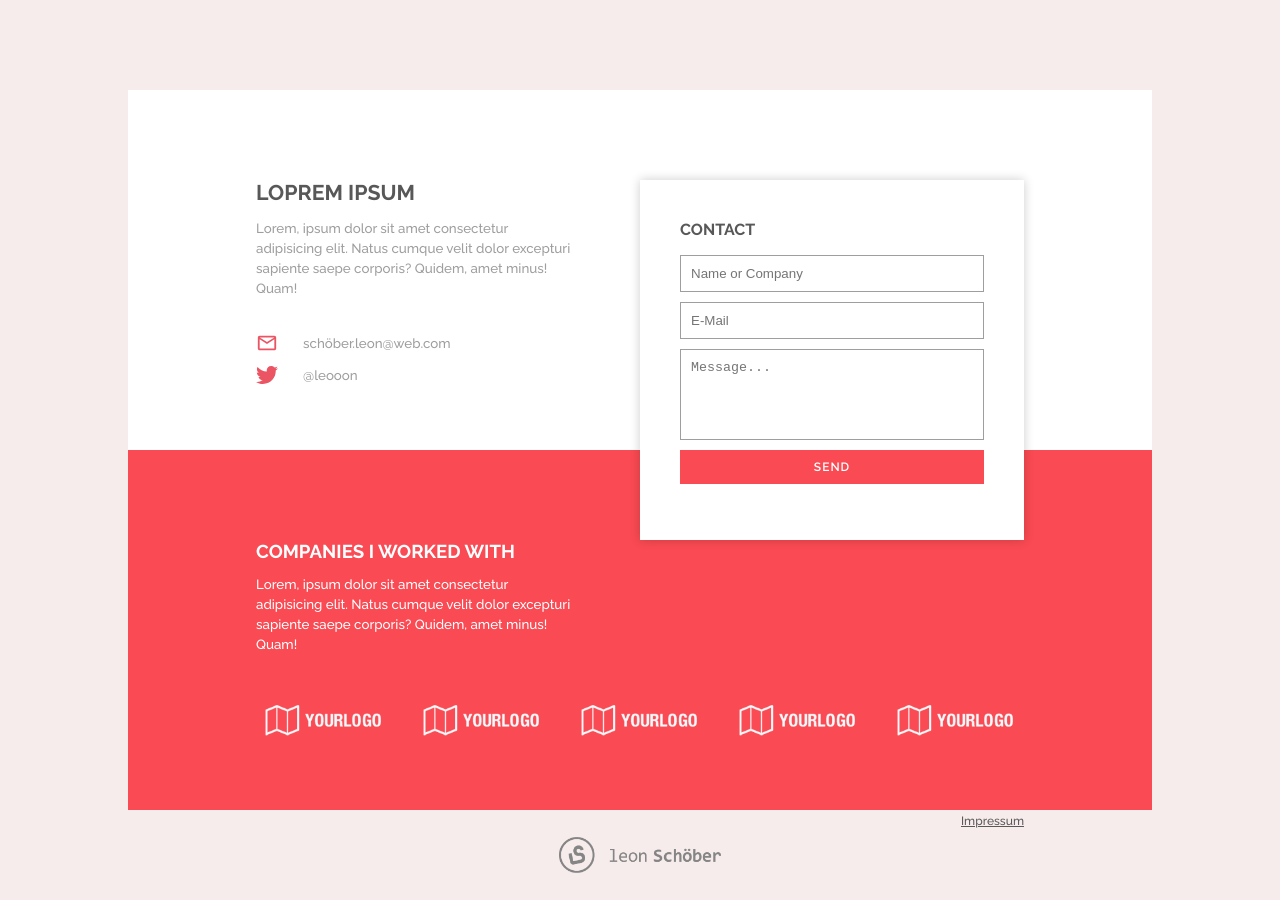
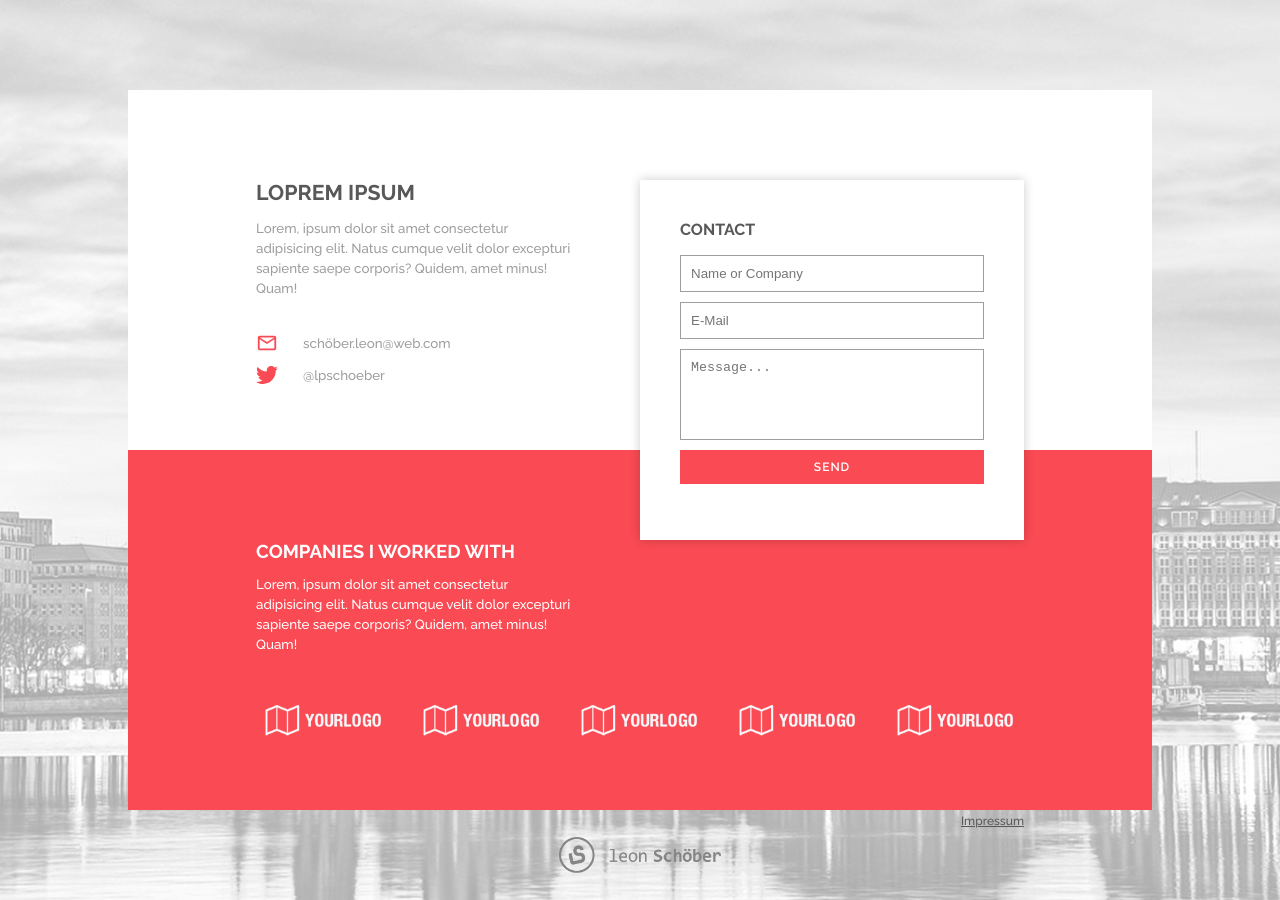
Before and after one commit to DevLeoko/FirstContact, a Jekyll site: the page built from index.html, in a window 1280 px wide. Built offline with Jekyll 4.4.1, drawn with Linux system fonts in a browser that asks for light colours.

Commit message:
Enhanced responsivity & contact actions

```diff
--- a/_config.yml
+++ b/_config.yml
@@ -1,4 +1,4 @@
 url: "https://devleoko.github.io/FirstContact"
-primaryColor: "#eb5463"
+primaryColor: "#fa4a53"
 title: "Leon Schöber - Designer"
 legalNotice: "Impressum"
--- a/_data/intro.yml
+++ b/_data/intro.yml
@@ -1,5 +1,8 @@
 mail: "schöber.leon@web.com"
-twitter: "@leooon"
+mailAction:
+  subject: "Hey Leon!"
+  body: "Greetings,"
+twitter: "lpschoeber"
 info:
   title: "Loprem ipsum"
   text:
--- a/assets/css/main.scss
+++ b/assets/css/main.scss
@@ -22,9 +22,8 @@
   background-position: center;
 
   animation: 10s ease-in-out 0s infinite background-animation;
-  // animation-play-state: running;
 
-  @media screen and (max-width: 600px) {
+  @media screen and (max-width: 600px), (max-height: 500px) {
     animation: none;
     background-color: $primaryColor;
   }
@@ -59,7 +58,7 @@
   height: 4vh;
   margin: 0 auto;
   display: block;
-  @media screen and (max-width: 600px) {
+  @media screen and (max-width: 600px), (max-height: 500px) {
     padding: 20px;
     filter: brightness(2);
   }
@@ -70,14 +69,14 @@
   height: 3vh;
   width: 60vw;
   text-align: right;
-  @media screen and (max-width: 600px) {
+  @media screen and (max-width: 600px), (max-height: 500px) {
     width: 80vw;
   }
 
   a {
     font-size: 9pt;
     color: $grey;
-    @media screen and (max-width: 600px) {
+    @media screen and (max-width: 600px), (max-height: 500px) {
       color: #fff;
     }
   }
@@ -108,7 +107,7 @@
     grid-template: 0.2fr repeat(14, 1fr) 0.2fr / 0.2fr repeat(14, 1fr) 0.2fr;
   }
 
-  @media screen and (max-width: 600px) {
+  @media screen and (max-width: 600px), (max-height: 500px) {
     display: block;
     height: unset;
     margin: 0;
@@ -122,7 +121,7 @@
     grid-column: 9/15;
     grid-row: 3/11;
 
-    @media screen and (max-width: 600px) {
+    @media screen and (max-width: 600px), (max-height: 500px) {
       display: none;
     }
   }
@@ -131,7 +130,7 @@
     grid-column: 9/15;
     grid-row: 3/9;
 
-    @media screen and (max-width: 600px) {
+    @media screen and (max-width: 600px), (max-height: 500px) {
       display: none;
     }
 
@@ -190,7 +189,7 @@
     grid-column: 9/15;
     grid-row: 9/11;
 
-    @media screen and (max-width: 600px) {
+    @media screen and (max-width: 600px), (max-height: 500px) {
       display: none;
     }
 
@@ -202,7 +201,7 @@
     grid-column: 1/17;
     grid-row: 9/17;
 
-    @media screen and (max-width: 600px) {
+    @media screen and (max-width: 600px), (max-height: 500px) {
       display: none;
     }
 
@@ -213,7 +212,7 @@
     grid-column: 3/8;
     grid-row: 3/8;
 
-    @media screen and (max-width: 600px) {
+    @media screen and (max-width: 600px), (max-height: 500px) {
       padding: 10vh 8vw;
       background-color: #fff;
       box-shadow: $boxShadowStrong;
@@ -243,6 +242,7 @@
       margin-bottom: 10px;
       display: flex;
       align-items: center;
+      text-decoration: none;
 
       img {
         height: 22px;
@@ -265,7 +265,7 @@
       grid-row: 12/16;
     }
 
-    @media screen and (max-width: 600px) {
+    @media screen and (max-width: 600px), (max-height: 500px) {
       padding: 10vh 8vw 3vh;
       background-color: $primaryColor;
     }
@@ -298,7 +298,7 @@
       height: 50%;
     }
 
-    @media screen and (max-width: 600px) {
+    @media screen and (max-width: 600px), (max-height: 500px) {
       flex-wrap: wrap;
       justify-content: space-around;
 
@@ -320,6 +320,13 @@
 
     box-shadow: 0px -5px 10px rgba(0, 0, 0, 0.2), 0px 5px 1px $primaryColor;
 
+    @media screen and (max-width: 600px), (max-height: 500px) {
+      box-shadow: $boxShadow;
+      padding: 5px;
+      margin-top: 10px;
+      margin-bottom: 30px;
+    }
+
     img {
       height: 24px;
       margin-right: 6px;
@@ -338,7 +345,7 @@
 
   #mobileContact {
     display: none;
-    @media screen and (max-width: 600px) {
+    @media screen and (max-width: 600px), (max-height: 500px) {
       display: block;
       background-color: #fff;
       box-shadow: $boxShadowStrong;
@@ -353,19 +360,19 @@
 }
 
 @keyframes background-animation {
-  // 0% {
-  //   background-image: url("{{site.url}}/assets/images/backgrounds/1.png");
-  // }
-  // 40% {
-  //   background-image: url("{{site.url}}/assets/images/backgrounds/1.png");
-  // }
-  // 50% {
-  //   background-image: url("{{site.url}}/assets/images/backgrounds/2.png");
-  // }
-  // 90% {
-  //   background-image: url("{{site.url}}/assets/images/backgrounds/2.png");
-  // }
-  // 100% {
-  //   background-image: url("{{site.url}}/assets/images/backgrounds/1.png");
-  // }
+  0% {
+    background-image: url("{{site.url}}/assets/images/backgrounds/1.png");
+  }
+  40% {
+    background-image: url("{{site.url}}/assets/images/backgrounds/1.png");
+  }
+  50% {
+    background-image: url("{{site.url}}/assets/images/backgrounds/2.png");
+  }
+  90% {
+    background-image: url("{{site.url}}/assets/images/backgrounds/2.png");
+  }
+  100% {
+    background-image: url("{{site.url}}/assets/images/backgrounds/1.png");
+  }
 }
--- a/index.html
+++ b/index.html
@@ -17,16 +17,17 @@
   <h1>{{site.data.intro.info.title}}</h1>
   <p>{{site.data.intro.info.text}}</p>
   <br>
-  <div class="mailInfo">
+  <a href="mailto:{{site.data.intro.mail}}?subject={{site.data.intro.mailAction.subject}}&body={{site.data.intro.mailAction.body}}"
+    target="_blank" class="mailInfo">
     <img src="{{site.url}}/assets/icons/mail_outline-18dp.svg">
-    <div class="text">{{site.data.intro.mail}}</span>
+    <div class="text">{{site.data.intro.mail}}
     </div>
-  </div>
-  <div class="twitterInfo">
+  </a>
+  <a href="http://twitter.com/{{site.data.intro.twitter}}" target="_blank" class="twitterInfo">
     <img src="{{site.url}}/assets/icons/twitter24.svg">
-    <div class="text">{{site.data.intro.twitter}}</span>
+    <div class="text">@{{site.data.intro.twitter}}
     </div>
-  </div>
+  </a>
 </div>
 
 <div id="footerText">
```
